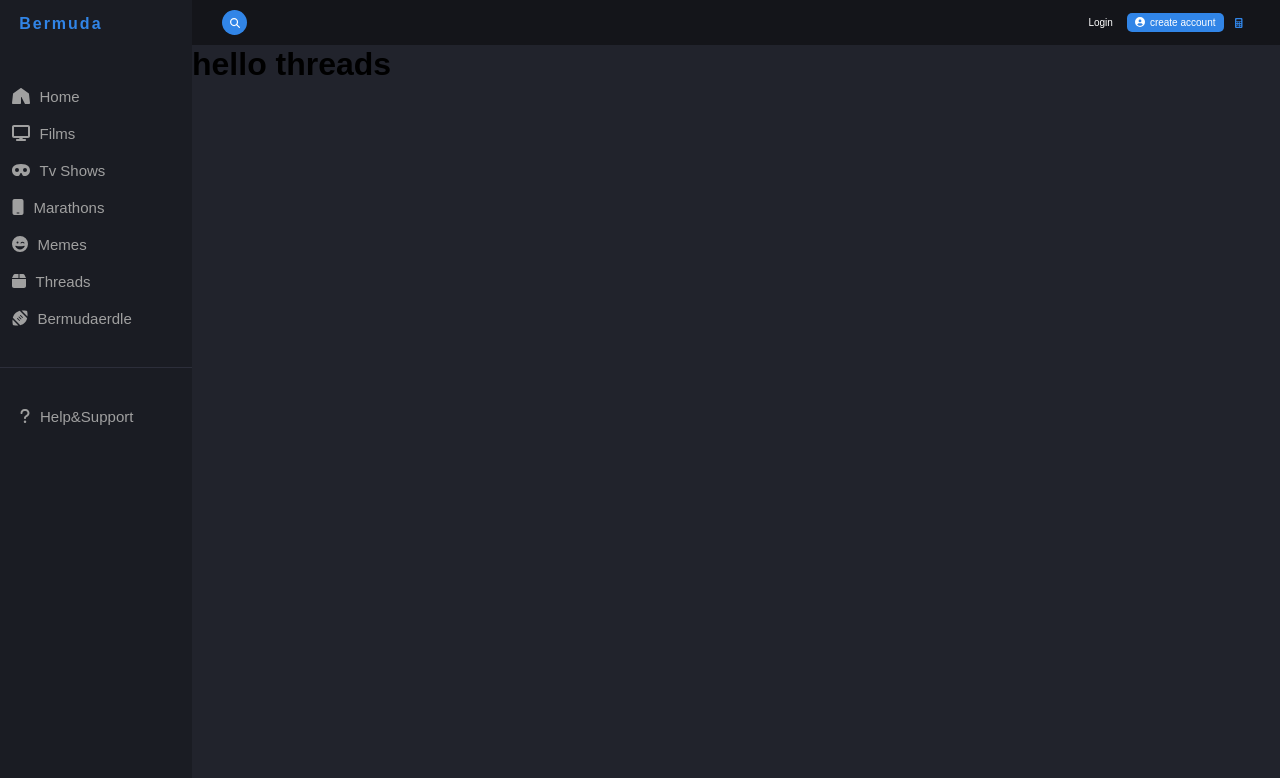
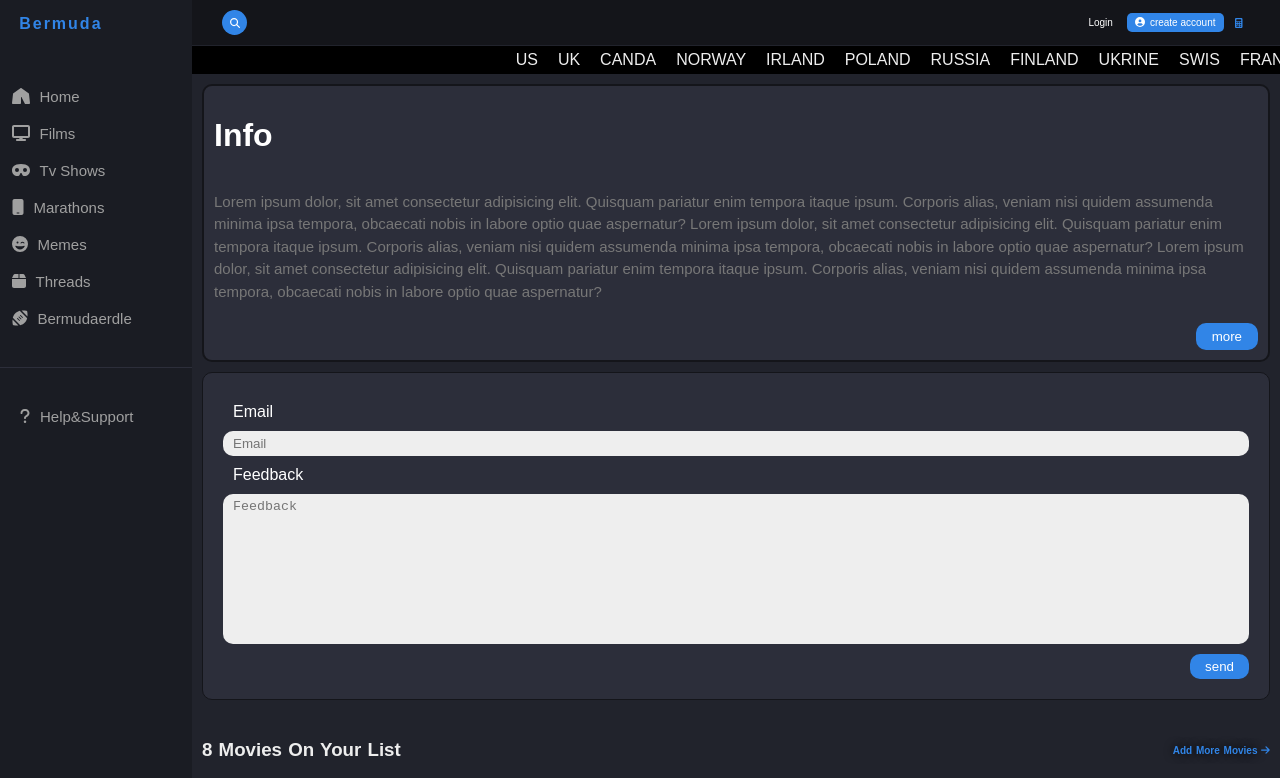
Before and after one commit to Andrew-Doghry/react_film_streaming, a React (Create React App) app: page /threads in a window 1280 px wide. Shown: the top 778 px of the page. Built offline with nearby package versions, Linux system fonts and the light colour scheme; no server answers; what miragejs would draw is missing.

Commit message:
the beta version of the project is done

```diff
--- a/src/App.js
+++ b/src/App.js
@@ -2,12 +2,16 @@ import React,{useEffect, useState,useMemo, useRef} from "react";
 import { Route, Routes } from "react-router-dom";
 
 import './App.css'
+import { BermudaAwards } from "./components/bermudaAwards/berawards";
 import { FilmsPage } from "./components/films_page/filmspage";
+import { Help } from "./components/help/help";
 import { Home } from "./components/home/home";
 
 import { SearchBar } from "./components/main_layout/searchbar";
 import { SideBar} from "./components/main_layout/sidebar";
 import { Marathons } from "./components/marathons_page/marathon";
+import { Meme } from "./components/memes/meme";
+import { Threads } from "./components/threads/threads";
 import { TvShow } from "./components/tvshow_page/tvshow";
 export default function App(){
     let contentRef=useRef();
@@ -30,10 +34,10 @@ return (
 <Route path="/films" element={<FilmsPage />}></Route>
 <Route path="/tv-show" element={<TvShow/>}></Route>
 <Route path="/marathons" element={<Marathons />}></Route>
-<Route path="/memes" element={<h1>hello memes</h1>}></Route>
-<Route path="/threads" element={<h1>hello threads</h1>}></Route>
-<Route path="/bermudaAwards" element={<h1>hello bermudaAwards</h1>}></Route>
-<Route path="/help" element={<h1>hello help</h1>}></Route>
+<Route path="/memes" element={<Meme />}></Route>
+<Route path="/threads" element={<Threads />}></Route>
+<Route path="/bermudaAwards" element={<BermudaAwards />}></Route>
+<Route path="/help" element={<Help />}></Route>
 </Routes>
 </div>
 </div>
--- /dev/null
+++ b/src/components/bermudaAwards/berawards.js
@@ -0,0 +1,15 @@
+import React from 'react'
+import { FilmList } from '../home/filmlist'
+import { Ribon } from '../home/ribon'
+import { Video } from '../tvshow_page/video'
+
+export const BermudaAwards = () => {
+  return (
+    <>
+    <Ribon />
+    <Video />
+    <FilmList  num={""} title={"chose presen"} more={'add more'}/>
+
+    </>
+  )
+}
--- /dev/null
+++ b/src/components/help/help.js
@@ -0,0 +1,12 @@
+import React from 'react'
+import { FeedBack } from '../marathons_page/feedback'
+import { InfoBox } from '../marathons_page/info'
+
+export const Help = () => {
+  return (
+    <>
+    <FeedBack />
+    <InfoBox />
+    </>
+  )
+}
--- /dev/null
+++ b/src/components/memes/meme.js
@@ -0,0 +1,18 @@
+import React from 'react'
+import { FilmList } from '../home/filmlist'
+import { Ribon } from '../home/ribon'
+import { FeedBack } from '../marathons_page/feedback'
+import { InfoBox } from '../marathons_page/info'
+
+export const Meme = () => {
+  return (
+    <>
+    <Ribon />
+<FilmList  num={8} title={'movies on the list'} more={'add more movies'}/>
+    <InfoBox/>
+    <FeedBack />
+
+
+    </>
+  )
+}
--- /dev/null
+++ b/src/components/threads/threads.js
@@ -0,0 +1,16 @@
+import React from 'react'
+import { Ribon } from '../home/ribon'
+import { FilmList } from '../home/filmlist'
+import { InfoBox } from '../marathons_page/info'
+import { FeedBack } from '../marathons_page/feedback'
+export const Threads = () => {
+  return (
+    <>
+    <Ribon />
+    <InfoBox />
+    <FeedBack />
+    <FilmList  num={8} title={'movies on your list'} more={'add more movies'}/>
+
+    </>
+  )
+}
```
